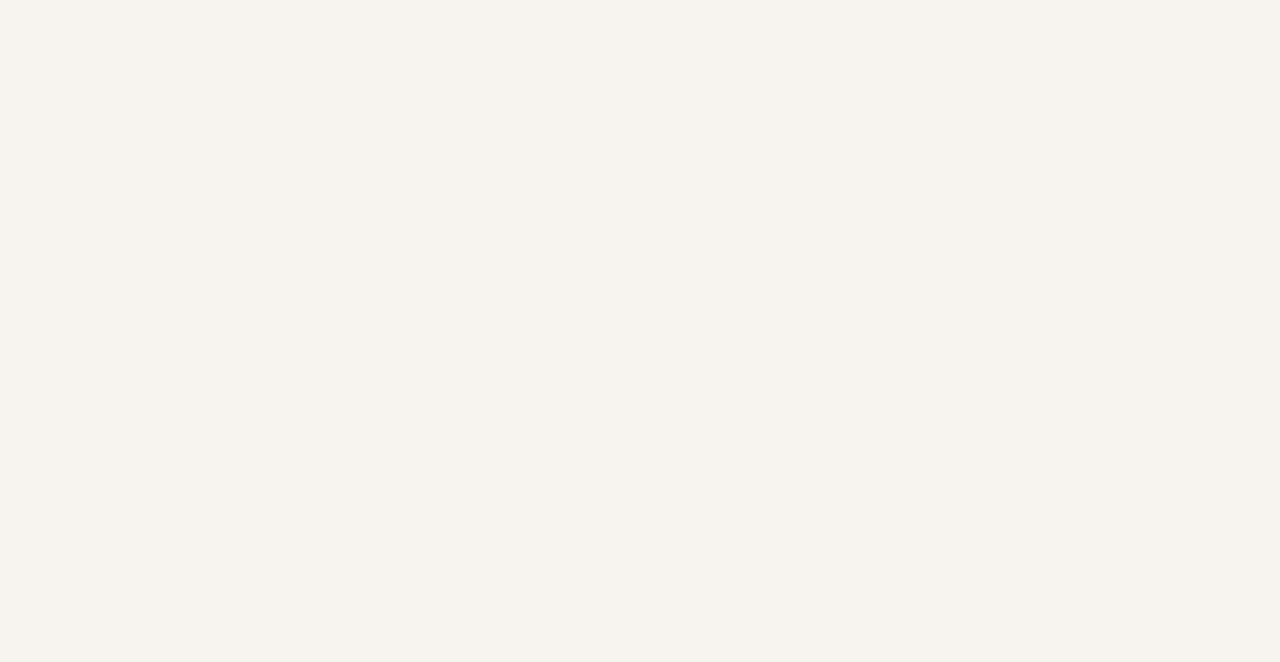
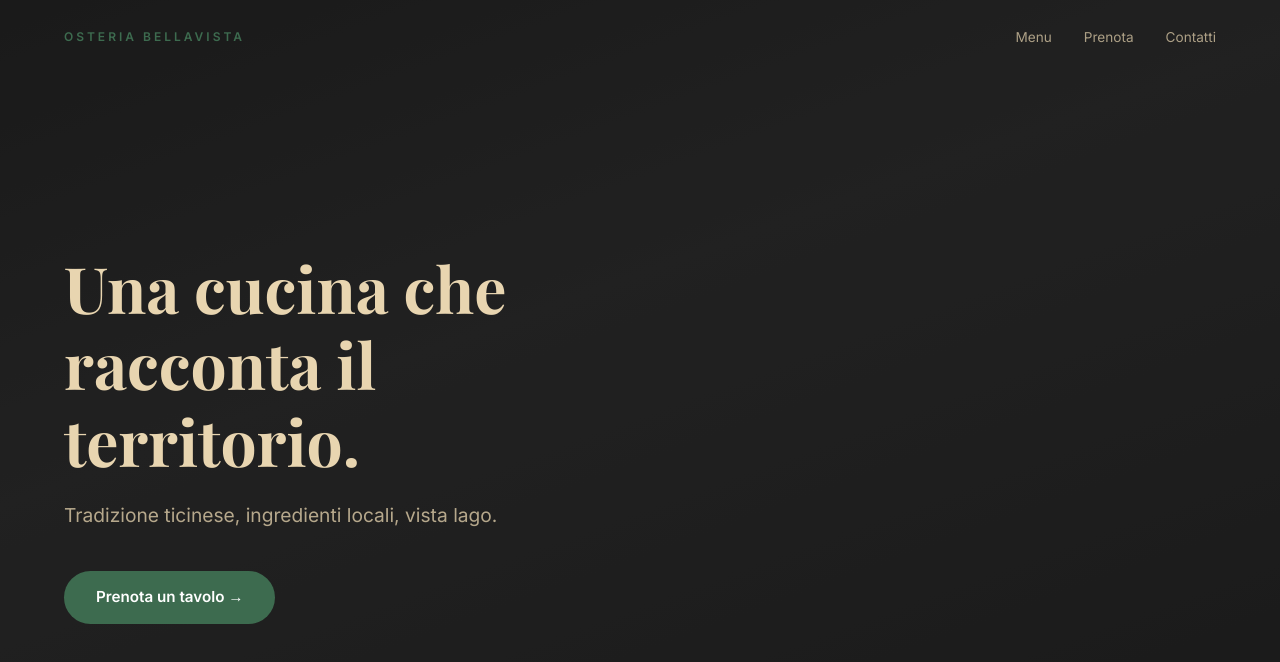
Before and after one commit to Mavqo/osteria-bellavista, a React (Vite) app in the folder frontend/: page / in a window 1280 px wide. Shown: the top 662 px of the page. Built offline with nearby package versions, Linux system fonts and the light colour scheme.

Commit message:
feat: Hero section with nav, title, tagline, CTA

```diff
--- a/frontend/src/App.jsx
+++ b/frontend/src/App.jsx
@@ -1,14 +1,12 @@
 import React from 'react'
+import Hero from './components/Hero.jsx'
 
 function App() {
   return (
     <>
-      <nav id="nav" aria-label="Navigazione principale">
-        {/* populated in Task 8 alongside Hero */}
-      </nav>
+      <Hero />
 
       <main>
-        <section id="hero" aria-label="Hero" />
         <section id="menu" aria-label="Il menu" />
         <section id="gallery" aria-label="Galleria" />
         <section id="booking" aria-label="Prenotazioni" />
--- /dev/null
+++ b/frontend/src/components/Hero.jsx
@@ -0,0 +1,31 @@
+import React from 'react'
+import styles from './Hero.module.css'
+
+function Hero() {
+  return (
+    <section id="hero" className={styles.hero} aria-label="Hero">
+      <nav className={styles.nav} aria-label="Navigazione principale">
+        <span className={styles.brand}>Osteria Bellavista</span>
+        <ul className={styles.navLinks} role="list">
+          <li><a href="#menu">Menu</a></li>
+          <li><a href="#booking">Prenota</a></li>
+          <li><a href="#about">Contatti</a></li>
+        </ul>
+      </nav>
+
+      <div className={styles.content}>
+        <h1 className={styles.title}>
+          Una cucina che<br />racconta il territorio.
+        </h1>
+        <p className={styles.tagline}>
+          Tradizione ticinese, ingredienti locali, vista lago.
+        </p>
+        <a href="#booking" className={styles.cta} aria-label="Prenota un tavolo">
+          Prenota un tavolo →
+        </a>
+      </div>
+    </section>
+  )
+}
+
+export default Hero
--- /dev/null
+++ b/frontend/src/components/Hero.module.css
@@ -0,0 +1,108 @@
+.hero {
+  position: relative;
+  min-height: 100vh;
+  display: flex;
+  flex-direction: column;
+  background-color: var(--color-dark);
+  /* Placeholder gradient simulating a restaurant photo */
+  background-image: linear-gradient(
+    160deg,
+    #1a1a1a 0%,
+    #2a2a2a 40%,
+    #1a1a1a 100%
+  );
+  color: var(--color-sand);
+}
+
+/* Parallax hint overlay */
+.hero::before {
+  content: '';
+  position: absolute;
+  inset: 0;
+  background: rgba(26, 26, 26, 0.55);
+  pointer-events: none;
+}
+
+/* ===== Nav ===== */
+.nav {
+  position: relative;
+  z-index: 10;
+  display: flex;
+  justify-content: space-between;
+  align-items: center;
+  padding: 1.5rem clamp(1rem, 5vw, 4rem);
+}
+
+.brand {
+  font-family: var(--font-body);
+  font-size: 0.75rem;
+  letter-spacing: 0.25em;
+  text-transform: uppercase;
+  color: var(--color-olive);
+  font-weight: 600;
+}
+
+.navLinks {
+  list-style: none;
+  display: flex;
+  gap: 2rem;
+}
+
+.navLinks a {
+  font-size: 0.85rem;
+  color: rgba(232, 213, 176, 0.7);
+  transition: color 0.2s;
+}
+
+.navLinks a:hover {
+  color: var(--color-sand);
+}
+
+/* ===== Content ===== */
+.content {
+  position: relative;
+  z-index: 10;
+  flex: 1;
+  display: flex;
+  flex-direction: column;
+  justify-content: center;
+  padding: var(--section-padding);
+  max-width: 700px;
+}
+
+.title {
+  font-size: clamp(2.5rem, 5vw, 4rem);
+  font-weight: 700;
+  color: var(--color-sand);
+  margin-bottom: 1.25rem;
+}
+
+.tagline {
+  font-size: clamp(1rem, 1.5vw, 1.2rem);
+  color: rgba(232, 213, 176, 0.75);
+  margin-bottom: 2.5rem;
+}
+
+.cta {
+  display: inline-block;
+  background-color: var(--color-olive);
+  color: var(--color-white);
+  padding: 0.9rem 2rem;
+  border-radius: 2rem;
+  font-weight: 600;
+  font-size: 0.95rem;
+  transition: background-color 0.2s, transform 0.15s;
+  align-self: flex-start;
+}
+
+.cta:hover {
+  background-color: #2d5239;
+  transform: translateY(-1px);
+}
+
+/* ===== Responsive ===== */
+@media (max-width: 600px) {
+  .navLinks {
+    gap: 1.2rem;
+  }
+}
```
Also changed, not shown: 1 other file (tests, documents, lock files or other folders).
